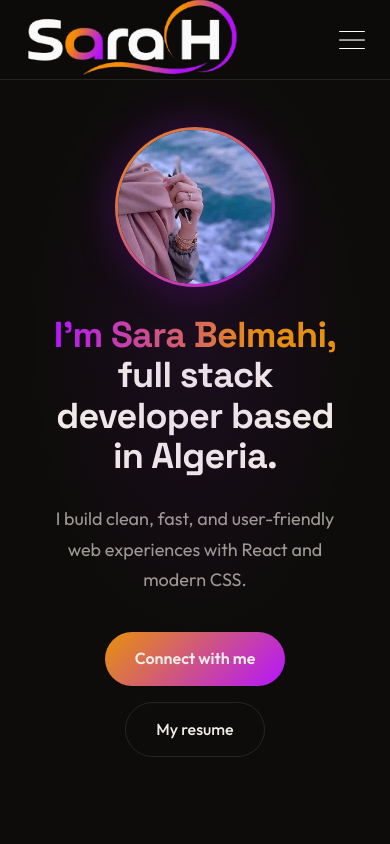
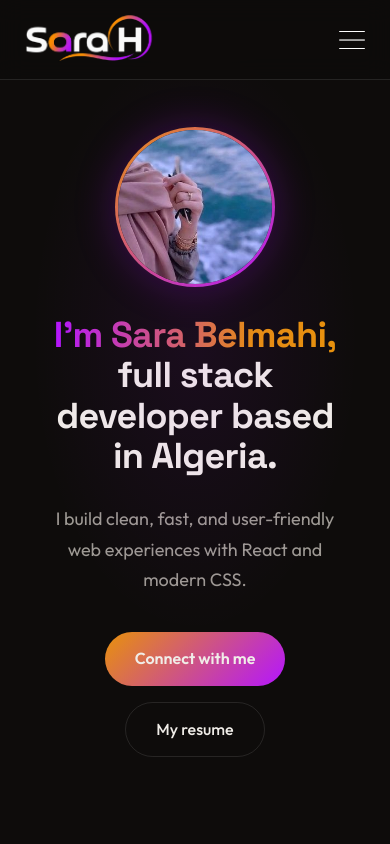
Before and after one commit to Sarah4002/portfolio, a React (Vite) app: page / in a window 390 px wide. Shown: the top 844 px of the page. Built offline with nearby package versions, Linux system fonts and the light colour scheme.

Commit message:
modifier navbar

```diff
--- a/src/Components/NavBar/NavBar.css
+++ b/src/Components/NavBar/NavBar.css
@@ -106,4 +106,7 @@
     gap: 14px;
     color: var(--text);
   }
+  .navbar-logo{
+    width: 150px;
+  }
 }
```
